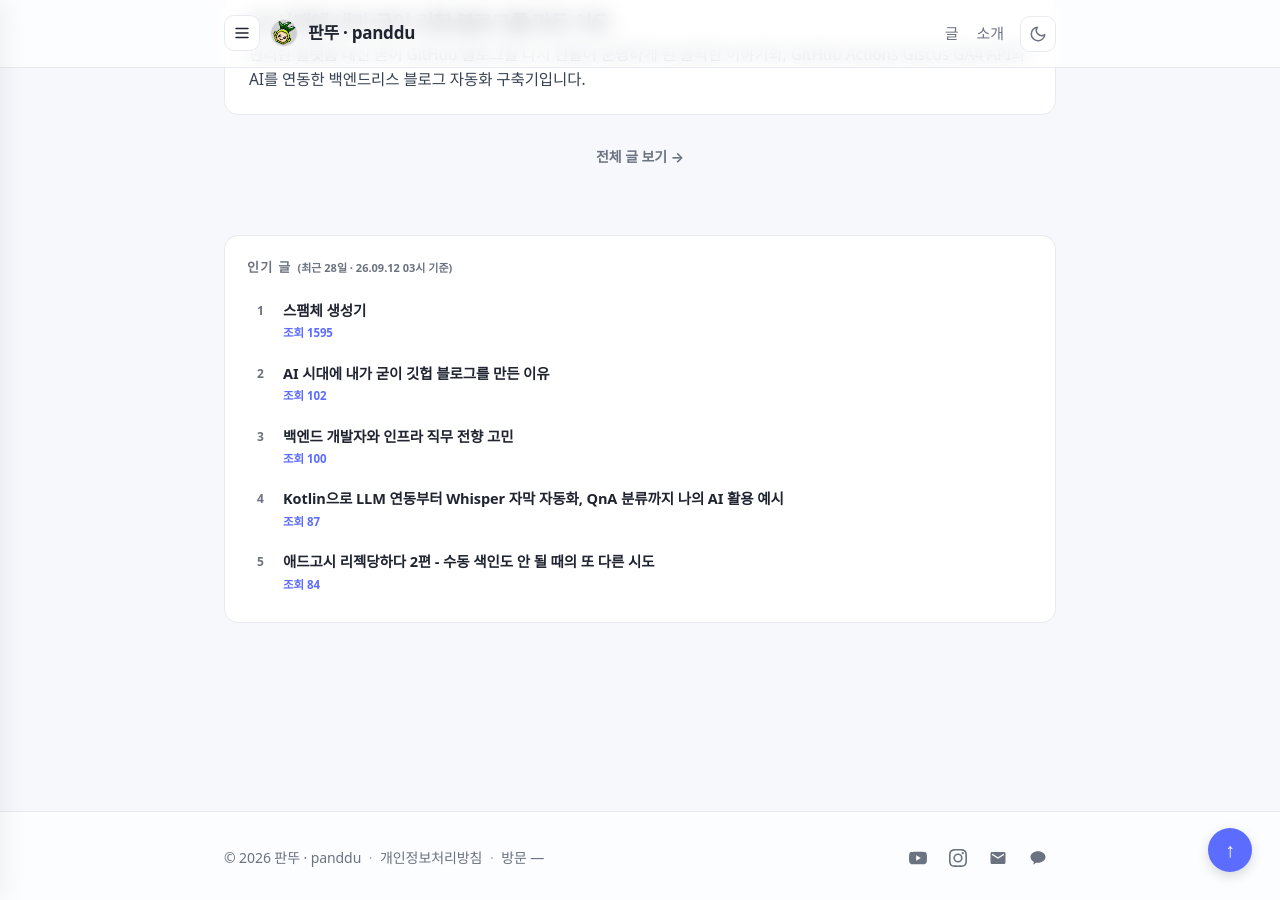
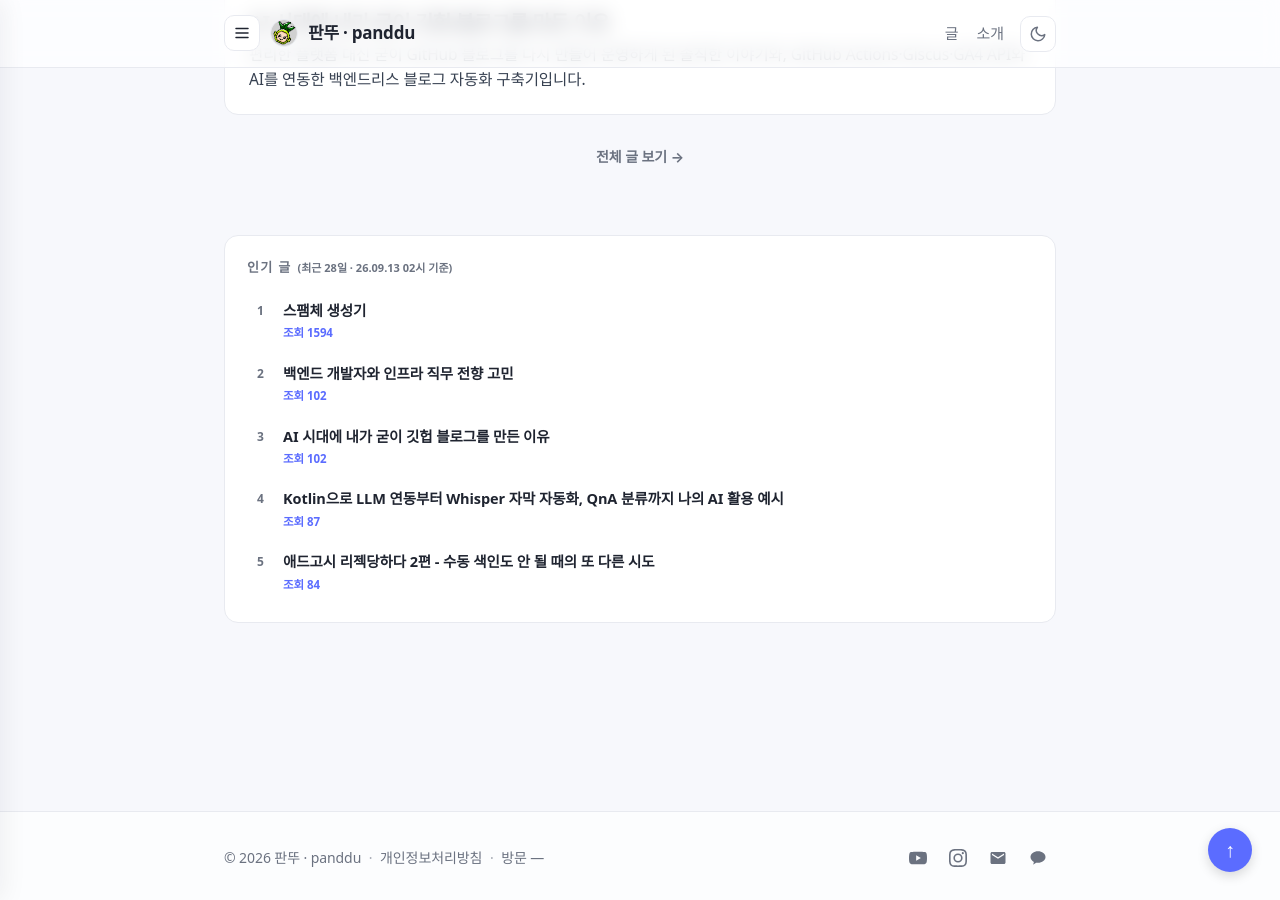
Before and after one commit to panddu/panddu.github.io, a Jekyll site: the page built from index.html, in a window 1280 px wide and 900 px high, scrolled down 1992 px. Built offline with Jekyll 4.4.1, drawn with Linux system fonts in a browser that asks for light colours; some web fonts are replaced.

Commit message:
chore: update popular posts

```diff
--- a/_data/popular_posts.json
+++ b/_data/popular_posts.json
@@ -1,21 +1,21 @@
 {
-  "generated_at": "2026-09-12T03:10:26+09:00",
+  "generated_at": "2026-09-13T02:40:50+09:00",
   "period_days": 28,
   "posts": [
     {
       "title": "스팸체 생성기",
       "url": "/posts/2019/04/spammaker/",
-      "views": 1595
+      "views": 1594
+    },
+    {
+      "title": "백엔드 개발자와 인프라 직무 전향 고민",
+      "url": "/posts/2026/08/backend-and-infra-counsel/",
+      "views": 102
     },
     {
       "title": "AI 시대에 내가 굳이 깃헙 블로그를 만든 이유",
       "url": "/posts/2026/08/why-i-made-github-blog/",
       "views": 102
-    },
-    {
-      "title": "백엔드 개발자와 인프라 직무 전향 고민",
-      "url": "/posts/2026/08/backend-and-infra-counsel/",
-      "views": 100
     },
     {
       "title": "Kotlin으로 LLM 연동부터 Whisper 자막 자동화, QnA 분류까지 나의 AI 활용 예시",
```
